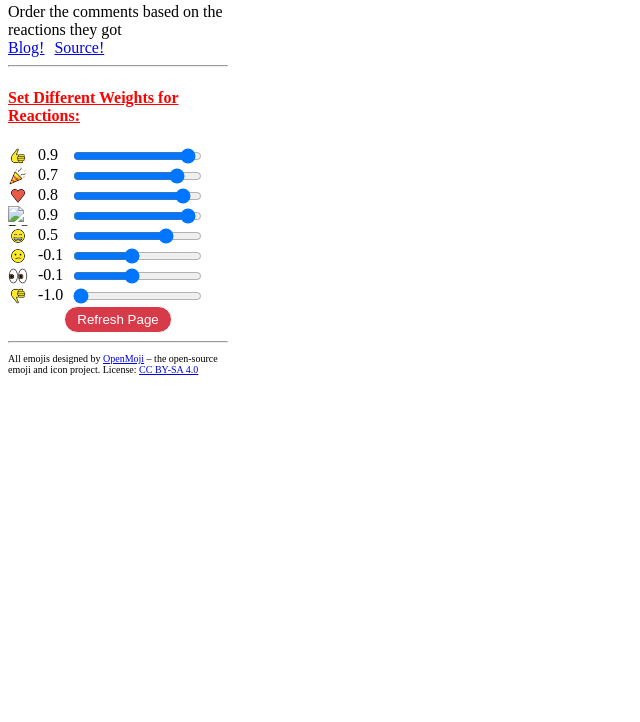
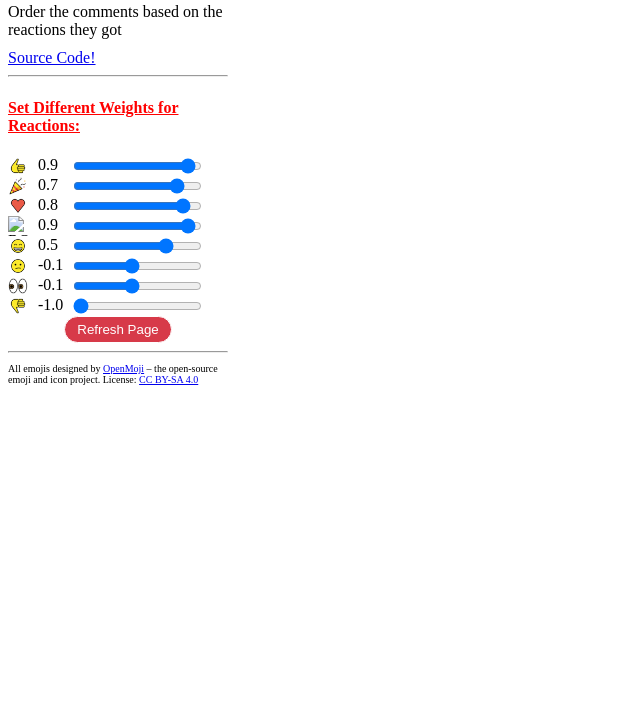
Before and after one commit to muhsinaldemir/reactions-for-github-issues, a website built with webpack: page src/popup.html in a window 1280 px wide. Shown: the part 78-800 px from the top of the page, without its empty margins (0-640 px from the left). Built offline with nearby package versions, Linux system fonts and the light colour scheme; some packages are replaced by stand-ins of ours; files whose address does not match are found by name.

Commit message:
changed source code url at popup

```diff
--- a/src/popup.html
+++ b/src/popup.html
@@ -11,8 +11,7 @@
     <h3>Reactions for Github Issues</h3>
     <div>Order the comments based on the reactions they got</div>
     <div id="visit">
-      <a href="https://muhsinaldemir.com/" target="_blank">Blog!</a>
-      <a href="https://muhsinaldemir.com/" target="_blank" style="padding-left: 10px;">Source!</a>
+      <a href="https://github.com/muhsinaldemir/reactions-for-github-issues" target="_blank" style="padding-top: 10px;">Source Code!</a>
     </div>
     <hr/>
     <h4 style="color: red; text-decoration: underline">
```
